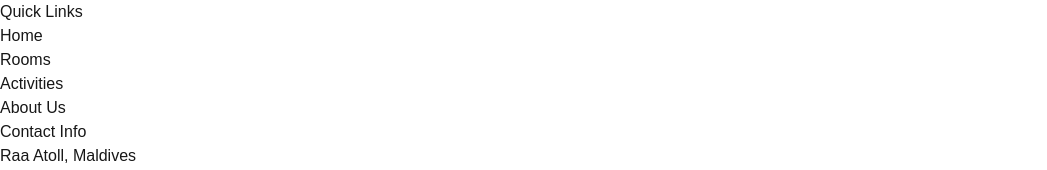
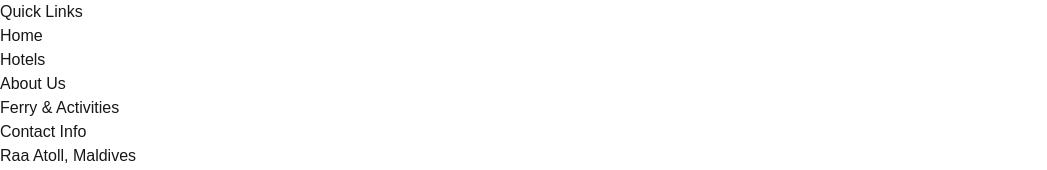
Before and after one commit to D3CRYPT360/joali-maldives, a Next.js app: page /tickets/beach-events in a window 1280 px wide. Shown: the part 1560-1730 px from the top of the page, without its empty margins (0-1047 px from the left). Built offline with nearby package versions, Linux system fonts and the light colour scheme.

Commit message:
discord added to domain, grammar fixes

```diff
--- a/next.config.js
+++ b/next.config.js
@@ -80,6 +80,12 @@ const nextConfig = {
         port: "",
         pathname: "/**",
       },
+      {
+        protocol: "https",
+        hostname: "cdn.discordapp.com",
+        port: "",
+        pathname: "/**",
+      },
     ],
   },
 };
--- a/src/app/page.tsx
+++ b/src/app/page.tsx
@@ -39,11 +39,11 @@ export default function Home() {
             <h2 className="text-[#152C5B] text-4xl md:text-5xl font-bold leading-tight mb-6">
               Forget Busy Work,
               <br />
-              Start Next Vacation
+              Start Your Next Vacation
             </h2>
             <p className="text-[#B0B0B0] mb-8">
-              We provide what you need to enjoy your holiday with family.
-              <br /> Time to make another memorable moments.
+              We provide what you need to enjoy your holidays.
+              <br /> Time to make unforgettable moments.
             </p>
             <button className="bg-[#5B2415] text-white px-8 py-3 rounded-lg">
               Show More
--- a/src/components/Footer.tsx
+++ b/src/components/Footer.tsx
@@ -65,18 +65,10 @@ const Footer = () => {
               </li>
               <li>
                 <Link
-                  href="/rooms"
+                  href="/hotels"
                   className="text-[#152C5B] hover:text-[#5B2415] transition-colors"
                 >
-                  Rooms
-                </Link>
-              </li>
-              <li>
-                <Link
-                  href="/activities"
-                  className="text-[#152C5B] hover:text-[#5B2415] transition-colors"
-                >
-                  Activities
+                  Hotels
                 </Link>
               </li>
               <li>
@@ -85,6 +77,14 @@ const Footer = () => {
                   className="text-[#152C5B] hover:text-[#5B2415] transition-colors"
                 >
                   About Us
+                </Link>
+              </li>
+              <li>
+                <Link
+                  href="/tickets"
+                  className="text-[#152C5B] hover:text-[#5B2415] transition-colors"
+                >
+                  Ferry & Activities
                 </Link>
               </li>
             </ul>
```
